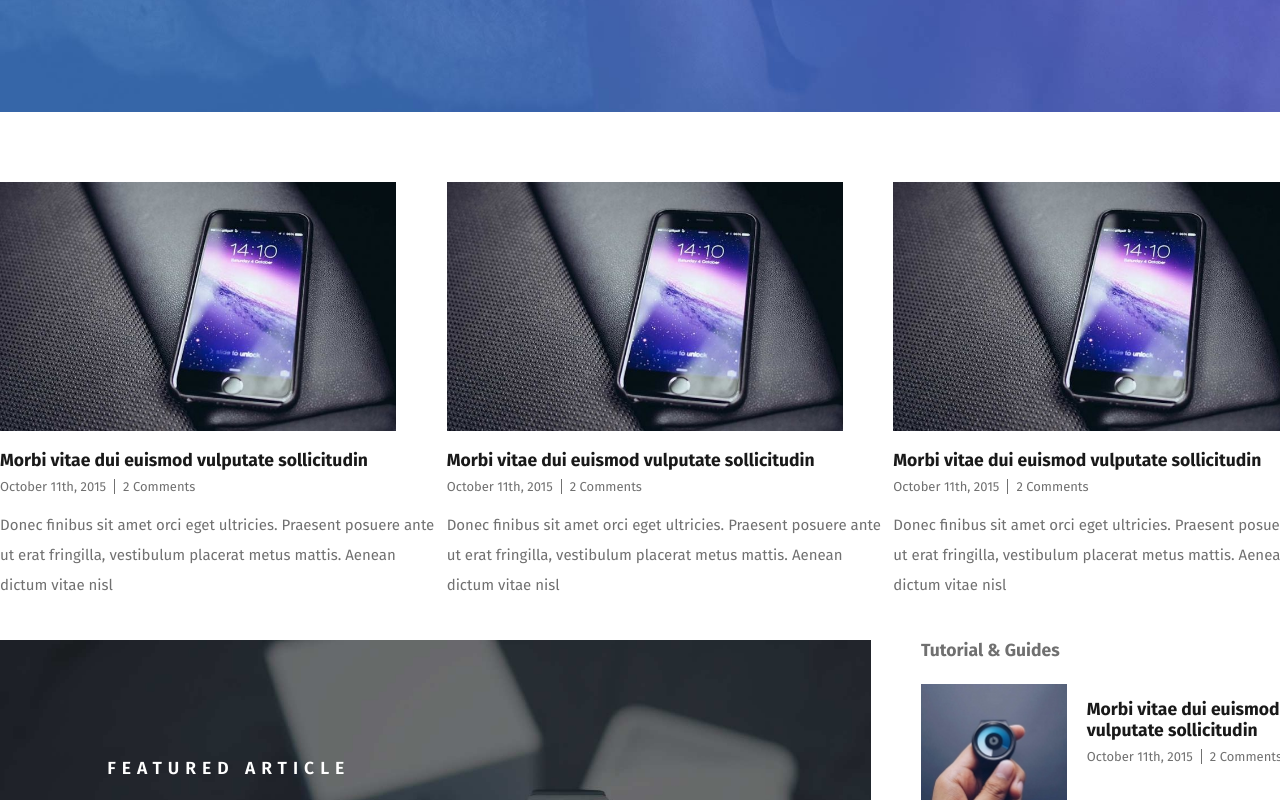
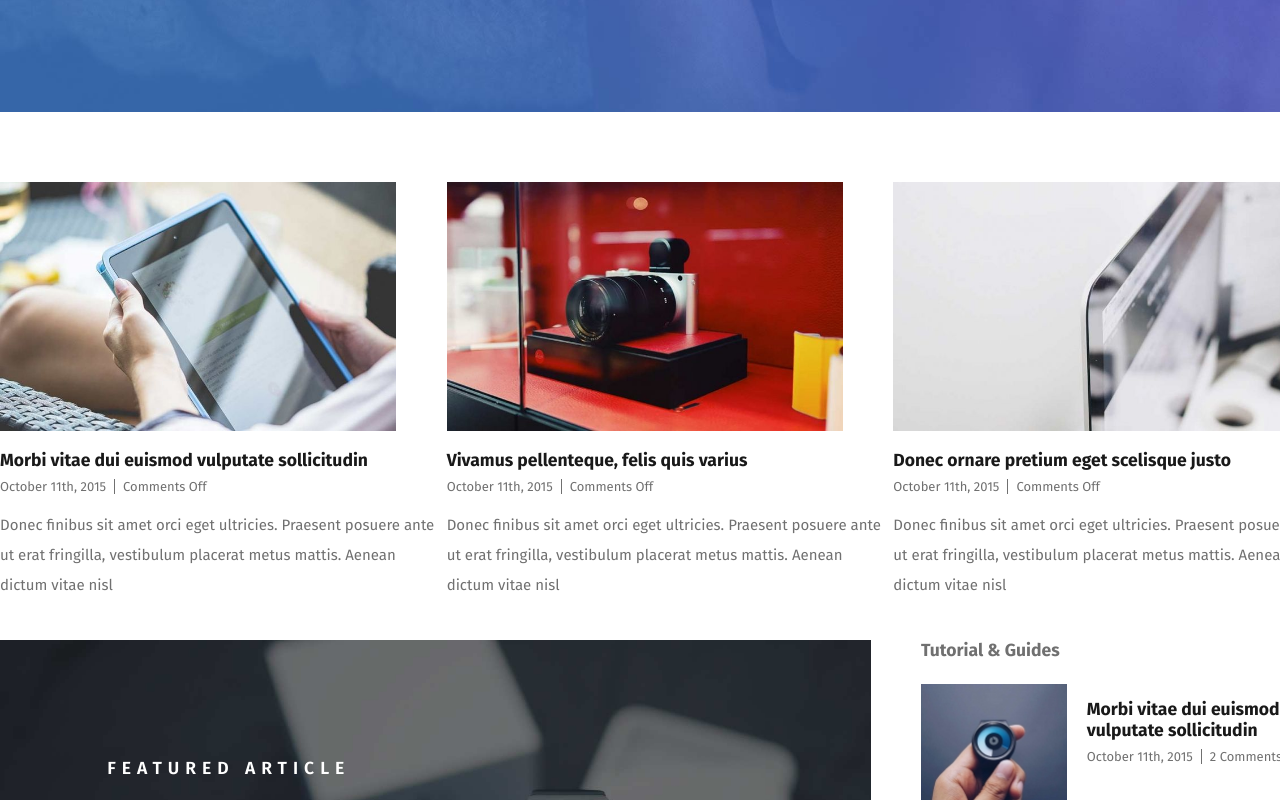
Before and after one commit to 0d1n92/proj-html-vuejs, a website: page index.html in a window 1280 px wide. Shown: the part 2667-3467 px from the top of the page. Drawn offline with nearby package versions, Linux system fonts and the light colour scheme.

Commit message:
vue articles featured

```diff
--- a/index.html
+++ b/index.html
@@ -81,42 +81,16 @@
           <!-- article grid 3 items-->
           <div id="grid_featured_preview" class="container_1340 margin_auto  margin_bottom_40 orizontal_flex">
             <!-- article box1 -->
-            <article class="box_preview_article">
+            <article v-for="article in articlesFeatured" class="box_preview_article">
               <a href="#">
-                <img class="img_news" src="img/post_feat_img_25-700x441.jpg" alt="art 1">
+                <img class="img_news" :src=article.img alt="art 1">
               </a>
               <div>
-                <a href="#" class="title_preview_link"><h3 class="title_preview_post">Morbi vitae dui euismod vulputate sollicitudin</h3> </a>
-                <span class="meta">October 11th, 2015<a class="count_comment">2 Comments</a></span>
-                <p>Donec finibus sit amet orci eget ultricies. Praesent posuere ante ut erat fringilla, vestibulum placerat metus mattis. Aenean dictum vitae nisl</p>
+                <a href="#" class="title_preview_link"><h3 class="title_preview_post">{{article.title}}</h3> </a>
+                <span class="meta">{{article.date}}<a class="count_comment">{{article.comments}}</a></span>
+                <p>{{article.text}}</p>
               </div>
             </article>
-              <!-- article box1-CLOSE -->
-              <!-- article box2 -->
-            <article class="box_preview_article">
-              <a href="#">
-                <img class="img_news" src="img/post_feat_img_25-700x441.jpg" alt="art 1">
-              </a>
-              <div>
-                <a href="#" class="title_preview_link"><h3 class="title_preview_post">Morbi vitae dui euismod vulputate sollicitudin</h3> </a>
-                <span class="meta">October 11th, 2015<a class="count_comment">2 Comments</a></span>
-                <p>Donec finibus sit amet orci eget ultricies. Praesent posuere ante ut erat fringilla, vestibulum placerat metus mattis. Aenean dictum vitae nisl</p>
-              </div>
-            </article>
-
-            <!-- article box2-CLOSE -->
-              <!-- article box3-->
-            <article class="box_preview_article">
-              <a href="#">
-                <img class="img_news" src="img/post_feat_img_25-700x441.jpg" alt="art 1">
-              </a>
-              <div>
-                <a href="#" class="title_preview_link"><h3 class="title_preview_post">Morbi vitae dui euismod vulputate sollicitudin</h3> </a>
-                <span class="meta">October 11th, 2015<a class="count_comment">2 Comments</a></span>
-                <p>Donec finibus sit amet orci eget ultricies. Praesent posuere ante ut erat fringilla, vestibulum placerat metus mattis. Aenean dictum vitae nisl</p>
-              </div>
-            </article>
-              <!-- article box3-CLOSE -->
           </div>
           <!-- article grid -->
         </section>
--- a/js/main.js
+++ b/js/main.js
@@ -40,24 +40,51 @@ var app = new Vue({
       },
     ],
 
-      articlesNews: [
+
+              articlesNews: [
+                {
+                  img:"img/post_feat_img_25-700x441.jpg",
+                  title:"Fusce sollicitudin nunc sed placerat varius",
+                  text:"Donec finibus sit amet orci eget ultricies. Praesent posuere ante ut erat fringilla, vestibulum placerat metus mattis. Aenean dictum vitae nisl",
+                  date:"October 11th, 2015",
+                  comments:"comments 2",
+                },
+                {
+                  img:"img/post_feat_img_24-700x441.jpg",
+                  title:"Donec facilis sodales leo sit amet laoreet",
+                  text:"Donec finibus sit amet orci eget ultricies. Praesent posuere ante ut erat fringilla, vestibulum placerat metus mattis. Aenean dictum vitae nisl",
+                  date:"October 11th, 2015",
+                  comments:"comments 2",
+
+                },
+                {
+                  img:"img/post_feat_img_23-700x441.jpg",
+                  title:"Proin eu purus sed aru aliquet curabir vens",
+                  text:"Donec finibus sit amet orci eget ultricies. Praesent posuere ante ut erat fringilla, vestibulum placerat metus mattis. Aenean dictum vitae nisl",
+                  date:"October 11th, 2015",
+                  comments:"Comments Off",
+                }
+            ],
+
+
+      articlesFeatured: [
         {
-          img:"img/post_feat_img_25-700x441.jpg",
+          img:"img/post_feat_img_22-700x441.jpg",
           title:"Morbi vitae dui euismod vulputate sollicitudin",
           text:"Donec finibus sit amet orci eget ultricies. Praesent posuere ante ut erat fringilla, vestibulum placerat metus mattis. Aenean dictum vitae nisl",
           date:"October 11th, 2015",
-          comments:"2 comments",
+          comments:"Comments Off",
         },
         {
-          img:"img/post_feat_img_24-700x441.jpg",
+          img:"img/post_feat_img_21-700x441.jpg",
           title:"Vivamus pellenteque, felis quis varius",
           text:"Donec finibus sit amet orci eget ultricies. Praesent posuere ante ut erat fringilla, vestibulum placerat metus mattis. Aenean dictum vitae nisl",
           date:"October 11th, 2015",
-          comments:"2 comments",
+          comments:"Comments Off",
 
         },
         {
-          img:"img/post_feat_img_23-700x441.jpg",
+          img:"img/post_feat_img_20-700x441.jpg",
           title:"Donec ornare pretium eget scelisque justo",
           text:"Donec finibus sit amet orci eget ultricies. Praesent posuere ante ut erat fringilla, vestibulum placerat metus mattis. Aenean dictum vitae nisl",
           date:"October 11th, 2015",
@@ -66,6 +93,7 @@ var app = new Vue({
     ],
 
 
+
   },
   mounted:function () {
 
```
